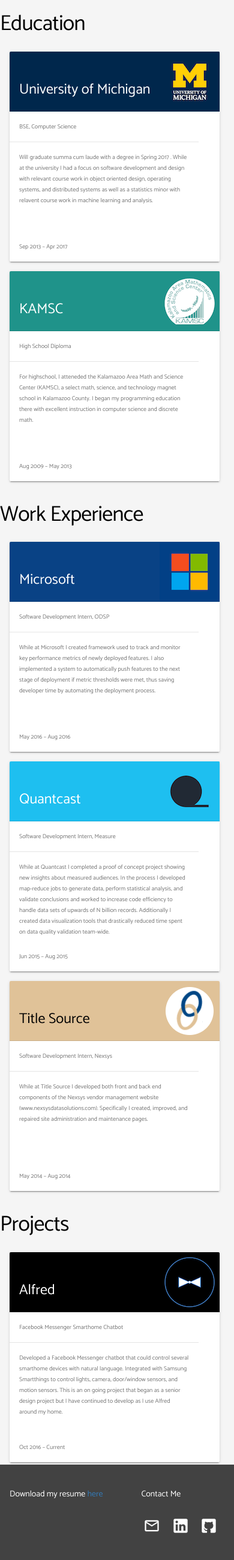
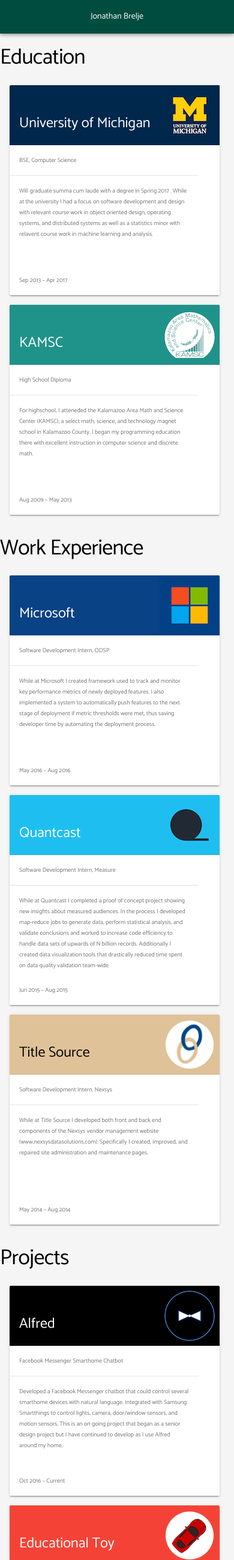
Before and after one commit to JonBrelje/website, a Flask app: page / in a window 390 px wide. Shown: the whole page at 60% size. Run offline with Flask 2, Linux system fonts and the light colour scheme; some libraries are stand-ins or nearby versions.

Commit message:
Make basic header show up on mobile, remove footer on mobile

```diff
--- a/static/stylesheets/style.css
+++ b/static/stylesheets/style.css
@@ -112,3 +112,7 @@ body {
     color: #fff;
     background: #3F51B5;
 }
+
+.mdl-layout__drawer-button {
+    background-color: #004D40 !important;
+}
--- a/templates/home.html
+++ b/templates/home.html
@@ -18,7 +18,7 @@
 <html>
 <title>Jonathan Brelje</title>
 <body>
-	<div class="mdl-layout mdl-js-layout">
+	<div class="mdl-layout mdl-layout--fixed-header mdl-js-layout">
 		<header class="site-header mdl-layout__header mdl-layout__header--scroll mdl-shadow--4dp">
 		    <div class="nav-bar mdl-layout__header-row portfolio-navigation-row mdl-layout--small-screen-only">
 		    	<span>Jonathan Brelje</span>
@@ -31,8 +31,8 @@
 		        </span>
 		    </div>
 
-		    <div id="nav-bar" class="nav-bar mdl-layout__header-row portfolio-navigation-row">
-		        <nav class="mdl-navigation mdl-typography--body-1-force-preferred-font mdl-layout--large-screen-only">
+		    <div id="nav-bar" class="nav-bar mdl-layout__header-row portfolio-navigation-row mdl-layout--large-screen-only">
+		        <nav class="mdl-navigation mdl-typography--body-1-force-preferred-font">
 		            <a class="mdl-layout__tab" href="#scroll-tab-1">Education</a>
 		            <a class="mdl-layout__tab" href="#scroll-tab-2">Work Experience</a>
 		            <a class="mdl-layout__tab" href="#scroll-tab-3">Projects</a>
@@ -48,6 +48,10 @@
 				<a class="mdl-navigation__link" href="#scroll-tab-3">Projects</a>
 				<a class="mdl-navigation__link" href="#scroll-tab-4">Skills</a>
             </nav>
+            <div class="mdl-logo">Contact Me</div>
+			<button id="show-email" href="#" class="mdl-mini-footer__social-btn icon icon-email"></button>
+    		<button href="#" onclick="window.open('https://www.linkedin.com/in/jonathanbrelje')" class="mdl-mini-footer__social-btn icon icon-linkedin"></button>
+    		<button href="#" onclick="window.open('https://github.com/JonBrelje')" class="mdl-mini-footer__social-btn icon icon-github"></button>
         </div>
 
 		<main class="mdl-layout__content">
@@ -61,7 +65,8 @@
 				{% include 'skills/skills.html' %}
 			</div>
 		</main>
-		<footer class="mdl-mini-footer">
+
+		<footer class="mdl-mini-footer mdl-layout--large-screen-only">
 			<div class="mdl-mini-footer__left-section">
 				<div class="mdl-logo">
 					Download my resume
```
